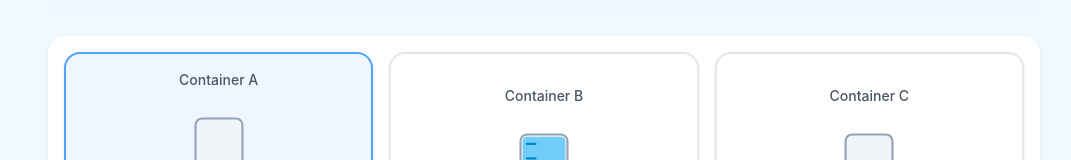
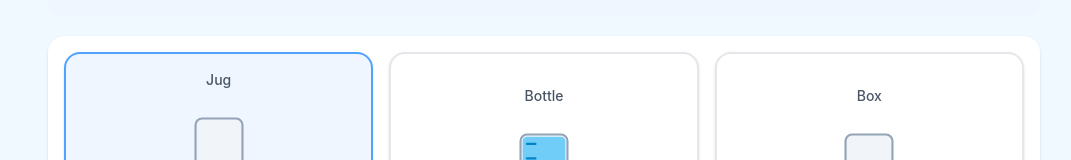
Before and after one commit to socialawy/prime-1-math, a React (Vite) app: page /dev/capacity in a window 1280 px wide. Shown: the part 184-344 px from the top of the page, without its empty margins (96-1167 px from the left). Built offline with nearby package versions, Linux system fonts and the light colour scheme.

Commit message:
feat: implement CapacityPourer interactive component and capacity generator logic

```diff
--- a/src/components/interactives/CapacityPourer.tsx
+++ b/src/components/interactives/CapacityPourer.tsx
@@ -1,4 +1,4 @@
-import { useEffect, useReducer, useRef } from "react";
+import { useEffect, useMemo, useReducer, useRef } from "react";
 import {
   DndContext,
   PointerSensor,
@@ -190,6 +190,7 @@ export function CapacityPourer({ data, onComplete }: CapacityPourerProps) {
   );
   const timerRef = useRef<ReturnType<typeof setTimeout>>(undefined);
   const mode = getMode(data);
+  const containerLabels = useMemo(() => buildContainerLabels(data.containers), [data.containers]);
   const pointerSensor = useSensor(PointerSensor, { activationConstraint: { distance: 5 } });
   const touchSensor = useSensor(TouchSensor, {
     activationConstraint: { delay: 100, tolerance: 5 },
@@ -243,7 +244,7 @@ export function CapacityPourer({ data, onComplete }: CapacityPourerProps) {
               {state.userOrder.map((id) => {
                 const container = data.containers.find((item) => (item.id ?? item.label) === id)!;
                 const maxCups = Math.max(...data.containers.map((c) => c.capacityCups), 1);
-                return <SortableContainerCard key={id} container={container} maxCups={maxCups} />;
+                return <SortableContainerCard key={id} container={container} maxCups={maxCups} displayLabel={containerLabels.get(id) ?? container.label} />;
               })}
             </div>
           </SortableContext>
@@ -257,6 +258,7 @@ export function CapacityPourer({ data, onComplete }: CapacityPourerProps) {
               <ContainerCard
                 key={key}
                 container={container}
+                displayLabel={containerLabels.get(key) ?? container.label}
                 wrong={state.wrongField === key}
                 countValue={state.userCounts[key] ?? null}
                 countBuffer={state.activeField === key ? state.inputBuffer : ""}
@@ -350,6 +352,7 @@ function getInstruction(data: CapacityData): string {
 
 function ContainerCard({
   container,
+  displayLabel,
   wrong,
   countValue,
   countBuffer,
@@ -360,6 +363,7 @@ function ContainerCard({
   maxCups,
 }: {
   container: CapacityData["containers"][number];
+  displayLabel: string;
   wrong: boolean;
   countValue: number | null;
   countBuffer: string;
@@ -371,7 +375,7 @@ function ContainerCard({
 }) {
   const display = countValue !== null ? String(countValue) : countBuffer || (isActive ? "_" : "");
   const fillPct = maxCups > 0 ? Math.round((container.capacityCups / maxCups) * 100) : 0;
-  const friendlyLabel = humanizeLabel(container.label);
+  const friendlyLabel = displayLabel;
 
   return (
     <button
@@ -417,9 +421,11 @@ function ContainerCard({
 function SortableContainerCard({
   container,
   maxCups,
+  displayLabel,
 }: {
   container: CapacityData["containers"][number];
   maxCups: number;
+  displayLabel: string;
 }) {
   const id = container.id ?? container.label;
   const { attributes, listeners, setNodeRef, transform, transition } = useSortable({ id });
@@ -428,7 +434,7 @@ function SortableContainerCard({
     transition,
   };
   const fillPct = maxCups > 0 ? Math.round((container.capacityCups / maxCups) * 100) : 0;
-  const friendlyLabel = humanizeLabel(container.label);
+  const friendlyLabel = displayLabel;
 
   return (
     <div
@@ -459,16 +465,40 @@ function SortableContainerCard({
   );
 }
 
-/** Convert raw flash data labels (e.g., "brown-clay", "green") into child-friendly names. */
-function humanizeLabel(label: string): string {
-  const map: Record<string, string> = {
-    "green": "Container A",
-    "orange": "Container B",
-    "brown-clay": "Container C",
-    "blue": "Container D",
-    "red": "Container E",
+/** Build a lookup of child-friendly display names for all containers in a problem. */
+function buildContainerLabels(containers: CapacityData["containers"]): Map<string, string> {
+  const imageNames: Record<string, string> = {
+    jug: "Jug", bottle: "Bottle", box: "Box", beaker: "Beaker",
+    container: "Container", cup: "Cup", bucket: "Bucket", pot: "Pot", bowl: "Bowl",
   };
-  return map[label.toLowerCase()] ?? label;
+  const rawColors = new Set(["green", "orange", "brown-clay", "blue", "red", "yellow", "brown"]);
+
+  // First pass: resolve each container to a base name
+  const baseNames = containers.map((c) => {
+    const fromImage = imageNames[c.imageId.toLowerCase()];
+    if (fromImage) return fromImage;
+    if (rawColors.has(c.label.toLowerCase())) return "Container";
+    return c.label;
+  });
+
+  // Second pass: disambiguate duplicates with A/B/C suffix
+  const nameCounts = new Map<string, number>();
+  for (const name of baseNames) nameCounts.set(name, (nameCounts.get(name) ?? 0) + 1);
+
+  const nameIndex = new Map<string, number>();
+  const result = new Map<string, string>();
+  containers.forEach((c, i) => {
+    const base = baseNames[i]!;
+    const key = c.id ?? c.label;
+    if (nameCounts.get(base)! > 1) {
+      const idx = nameIndex.get(base) ?? 0;
+      nameIndex.set(base, idx + 1);
+      result.set(key, `${base} ${String.fromCharCode(65 + idx)}`);
+    } else {
+      result.set(key, base);
+    }
+  });
+  return result;
 }
 
 function NumberPad({
--- a/src/lib/generators/capacityGenerator.ts
+++ b/src/lib/generators/capacityGenerator.ts
@@ -33,12 +33,18 @@ export function generateCapacity(
   const rawCaps = Array.from({ length: containerCount }, () => randomInt(1, maxCups));
   const caps = ensureUniqueCaps(rawCaps);
 
-  const containers = caps.map((capacityCups, index) => ({
-    id: `c${index}`,
-    label: `Container ${String.fromCharCode(65 + index)}`,
-    imageId: pickRandom(["jug", "bottle", "box"]),
-    capacityCups,
-  }));
+  const imagePool = ["jug", "bottle", "box", "bucket", "bowl", "pot"];
+  // Pick unique imageIds so labels are distinct
+  const shuffled = imagePool.sort(() => Math.random() - 0.5);
+  const containers = caps.map((capacityCups, index) => {
+    const imageId = shuffled[index % shuffled.length]!;
+    return {
+      id: `c${index}`,
+      label: imageId,
+      imageId,
+      capacityCups,
+    };
+  });
 
   const sorted = [...containers].sort((a, b) => a.capacityCups - b.capacityCups);
 
```
Also changed, not shown: 1 other file (tests, documents, lock files or other folders).
